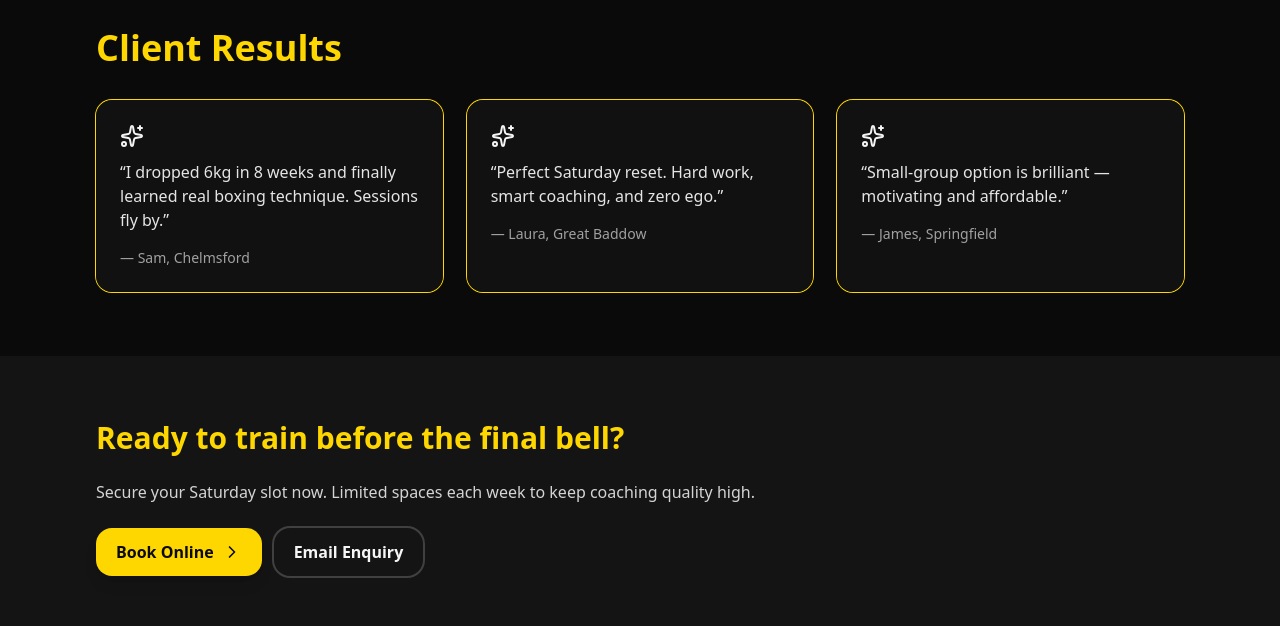
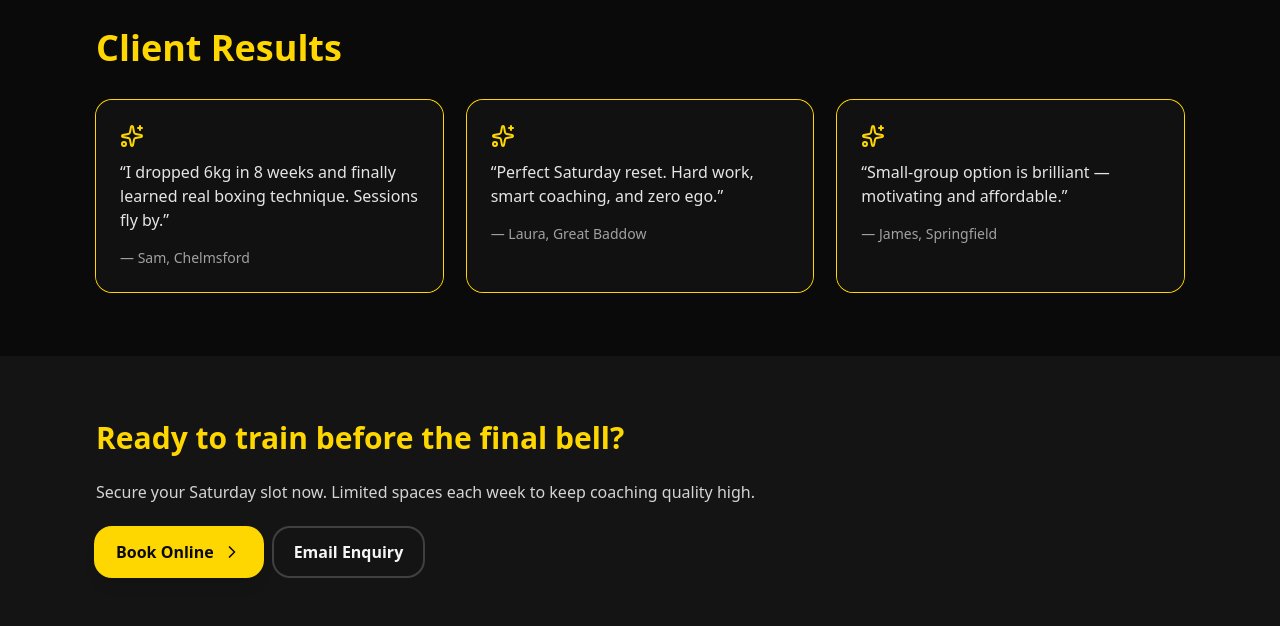
Before and after one commit to apstevens/the-final-bell, a React (Vite) app: page / in a window 1280 px wide. Shown: the part 1820-2446 px from the top of the page. Built offline with nearby package versions, Linux system fonts and the light colour scheme.

Commit message:
Minor styling changes to links

```diff
--- a/src/App.tsx
+++ b/src/App.tsx
@@ -88,7 +88,7 @@ export default function TheFinalBellLanding() {
 
         {/* Feature Cards */}
         <div className="grid grid-cols-1 gap-6 md:grid-cols-3">
-          <div className="rounded-2xl border border-secondary/40 p-6 bg-neutral-900/50 hover:bg-neutral-900 transition">
+          <div className="rounded-2xl border border-secondary/40 p-6 bg-neutral-900/50 hover:bg-primary-light transition">
             <h4 className="text-lg font-semibold text-secondary mb-2">
               <Shield className="inline-block mr-2 h-5 w-5 text-secondary" />
               Safe & Technical
@@ -99,7 +99,7 @@ export default function TheFinalBellLanding() {
             </p>
           </div>
 
-          <div className="rounded-2xl border border-secondary/40 p-6 bg-neutral-900/50 hover:bg-neutral-900 transition">
+          <div className="rounded-2xl border border-secondary/40 p-6 bg-neutral-900/50 hover:bg-primary-light transition">
             <h4 className="text-lg font-semibold text-secondary mb-2">
               <Dumbbell className="inline-block mr-2 h-5 w-5 text-secondary" />
               Strength & Conditioning
@@ -110,7 +110,7 @@ export default function TheFinalBellLanding() {
             </p>
           </div>
 
-          <div className="rounded-2xl border border-secondary/40 p-6 bg-neutral-900/50 hover:bg-neutral-900 transition">
+          <div className="rounded-2xl border border-secondary/40 p-6 bg-neutral-900/50 hover:bg-primary-light transition">
             <h4 className="text-lg font-semibold text-secondary mb-2">
               <Target className="inline-block mr-2 h-5 w-5 text-secondary" />
               Saturday-Only Focus
@@ -199,7 +199,7 @@ export default function TheFinalBellLanding() {
             <div className="mt-6">
               <a
                 href="/about"
-                className="inline-block rounded-2xl px-6 py-3 text-base font-semibold bg-secondary text-neutral-900 shadow-lg ring-2 ring-secondary hover:bg-secondary/90 hover:text-neutral-950 transition"
+                className="inline-block rounded-2xl px-6 py-3 text-base font-semibold bg-secondary text-neutral-900 shadow-lg ring-2 ring-secondary hover:bg-primary-light/90 hover:text-amber-50 transition"
               >
                 Learn More About Andy
               </a>
@@ -250,9 +250,9 @@ export default function TheFinalBellLanding() {
           ].map((t, i) => (
             <blockquote
               key={i}
-              className="rounded-2xl bg-neutral-900/60 p-6 ring-1 ring-secondary"
+              className="rounded-2xl bg-neutral-900/60 p-6 ring-1 ring-secondary hover:bg-primary-light transition"
             >
-              <Sparkles className="h-6 w-6 bg-ring-neutral-900" />
+              <Sparkles className="h-6 w-6 bg-ring-neutral-900 text-secondary" />
               <p className="mt-3 text-neutral-200">“{t.quote}”</p>
               <footer className="mt-4 text-sm text-neutral-400">
                 — {t.name}
@@ -279,7 +279,7 @@ export default function TheFinalBellLanding() {
           <div className="flex gap-3">
             <a
               href="/book"
-              className="inline-flex items-center gap-2 rounded-2xl px-5 py-3 font-semibold shadow-lg bg-secondary text-neutral-950 hover:bg-primary-dark hover:text-amber-50"
+              className="inline-flex items-center gap-2 rounded-2xl px-5 py-3 font-semibold shadow-lg bg-secondary ring-2 ring-secondary text-neutral-950 hover:bg-primary-light hover:text-amber-50"
             >
               Book Online <ChevronRight className="h-5 w-5" />
             </a>
@@ -342,7 +342,7 @@ export default function TheFinalBellLanding() {
 
 function ServiceCard({ title, points }: { title: string; points: string[] }) {
   return (
-    <div className="rounded-2xl bg-neutral-900/60 p-6 ring-1 ring-secondary">
+    <div className="rounded-2xl bg-neutral-900/60 p-6 ring-1 ring-secondary hover:bg-primary-light transition">
       <h3 className="text-xl font-semibold text-secondary">{title}</h3>
       <ul className="mt-4 space-y-2">
         {points.map((p) => (
```
